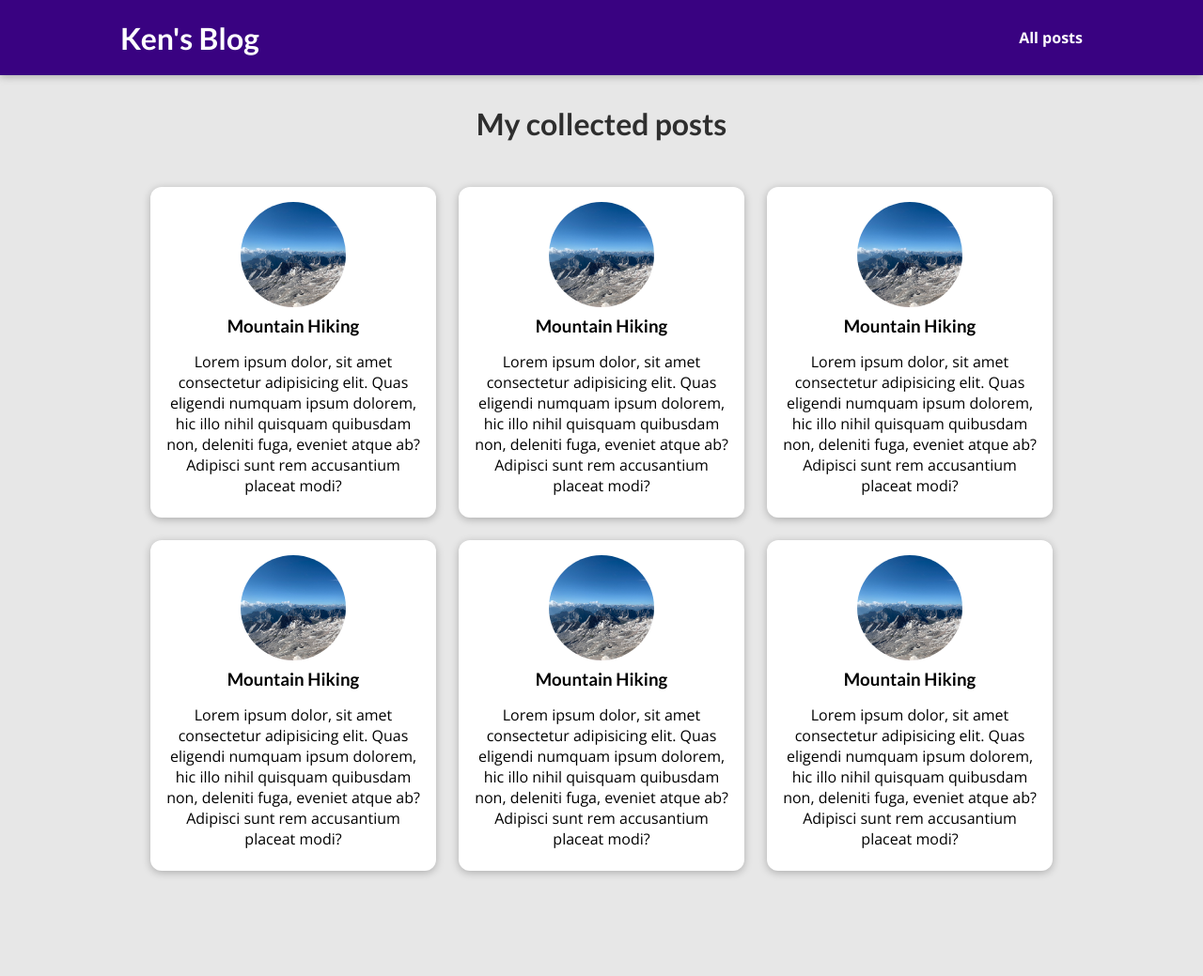
After one commit to KenAtopos/Django_blog_app, a Django app: page /posts in a window 1280 px wide. The commit adds this page. Shown: the whole page at 94% size. Run offline with Django 4.2, Linux system fonts and the light colour scheme.

Commit message:
add more css, make it looks nice

```diff
--- /dev/null
+++ b/blog/static/blog/all-posts.css
@@ -0,0 +1,43 @@
+body {
+  background-color: #e7e7e7;
+}
+
+#main-navigation {
+  background-color: #390281;
+  box-shadow: 0 2px 8px rgba(0, 0, 0, 0.25);
+}
+
+#all-posts {
+  margin: 7rem auto;
+  width: 90%;
+  max-width: 60rem;
+}
+
+#all-posts h2 {
+  text-align: center;
+  font-size: 2rem;
+  color: #2e2e2e;
+  margin: 3rem 0;
+}
+
+ul {
+  list-style: none;
+  margin: 0;
+  padding: 0;
+  display: grid;
+  grid-template-columns: repeat(auto-fill, minmax(17rem, 1fr));
+  gap: 1.5rem;
+}
+
+.post img {
+  width: 7rem;
+  height: 7rem;
+}
+
+.post a {
+  height: 22rem;
+  transform-origin: center;
+  box-shadow: 0 2px 8px rgba(0, 0, 0, 0.25);
+  border-radius: 12px;
+  background-color: white;
+}
--- /dev/null
+++ b/blog/static/blog/post.css
@@ -0,0 +1,43 @@
+.post {
+  display: flex;
+  flex-direction: column;
+  align-items: center;
+  text-align: center;
+}
+
+.post a {
+  text-decoration: none;
+  color: black;
+  transition: all 0.2s ease;
+  padding: 1rem;
+}
+
+.post a:hover,
+.post a:active {
+  transform: scale(1.1);
+  background-color: #390281;
+  color: white;
+}
+
+.post img {
+  width: 5rem;
+  height: 5rem;
+  object-fit: cover;
+  border-radius: 50%;
+}
+
+.post h3 {
+  margin: 0.25rem 0;
+}
+
+.post time {
+  color: #666666;
+  margin: 0.25rem;
+  font-style: italic;
+  font-size: 0.85rem;
+}
+
+.post:hover time,
+.post:active time {
+  color: white;
+}
--- a/blog/templates/blog/all-posts.html
+++ b/blog/templates/blog/all-posts.html
@@ -1,16 +1,30 @@
 {% extends 'base.html' %}
+{% load static %}
 
 
 {% block css_files %}
-
+    <link rel="stylesheet" href="{% static "blog/post.css" %}">
+    <link rel="stylesheet" href="{% static "blog/all-posts.css" %}">
 {% endblock css_files %}
 
 
 {% block title %}
-
+    All my posts
 {% endblock title %}
 
 
 {% block content %}
-
+    <section id="all-posts">
+        <h2>
+            My collected posts
+        </h2>
+        <ul>
+            {% include "blog/includes/post.html" %}
+            {% include "blog/includes/post.html" %}
+            {% include "blog/includes/post.html" %}
+            {% include "blog/includes/post.html" %}
+            {% include "blog/includes/post.html" %}
+            {% include "blog/includes/post.html" %}
+        </ul>
+    </section>
 {% endblock content %}
--- /dev/null
+++ b/blog/templates/blog/includes/post.html
@@ -0,0 +1,13 @@
+{% load static %}
+
+<li>
+    <article class="post">
+        <a href="">
+            <img src="{% static "blog/images/mountains.jpg" %}" alt="mountain hiking" />
+            <div class="post__content">
+                <h3>Mountain Hiking</h3>
+                <p>Lorem ipsum dolor, sit amet consectetur adipisicing elit. Quas eligendi numquam ipsum dolorem, hic illo nihil quisquam quibusdam non, deleniti fuga, eveniet atque ab? Adipisci sunt rem accusantium placeat modi?</p>
+            </div>
+        </a>
+    </article>
+</li>
--- a/blog/urls.py
+++ b/blog/urls.py
@@ -4,7 +4,7 @@ from . import views
 
 urlpatterns = [
     path("", views.starting_page, name="starting-page"),
-    path("post", views.posts, name="posts-page"),
+    path("posts", views.posts, name="posts-page"),
     path("posts/<slug:slug>", views.post_detail,
          name="post-detail-page")  # posts/my-first-post
 ]
--- a/blog/views.py
+++ b/blog/views.py
@@ -8,7 +8,7 @@ def starting_page(request):
 
 
 def posts(request):
-    pass
+    return render(request, "blog/all-posts.html")
 
 
 def post_detail(request):
--- a/templates/base.html
+++ b/templates/base.html
@@ -12,9 +12,16 @@
 
     <title> {% block title %}{% endblock title %} </title>
 
-
 </head>
 <body>
+
+    <header id="main-navigation">
+        <h1><a href="">Ken's Blog</a></h1>
+        <nav>
+            <a href="">All posts</a>
+        </nav>
+    </header>
+
     {% block content %}{% endblock content %}
 </body>
 </html>
```
Also changed, not shown: blog/templates/blog/index.html (+2 -17 lines).
